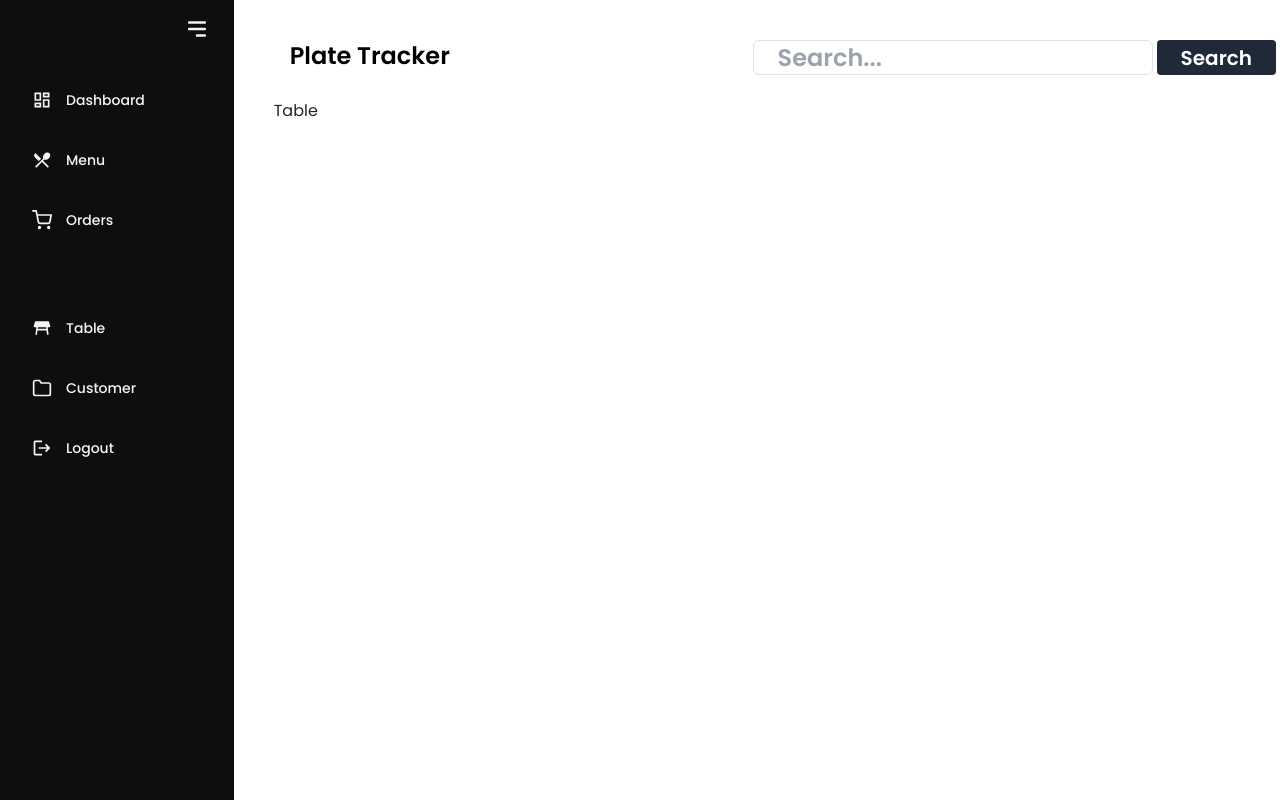
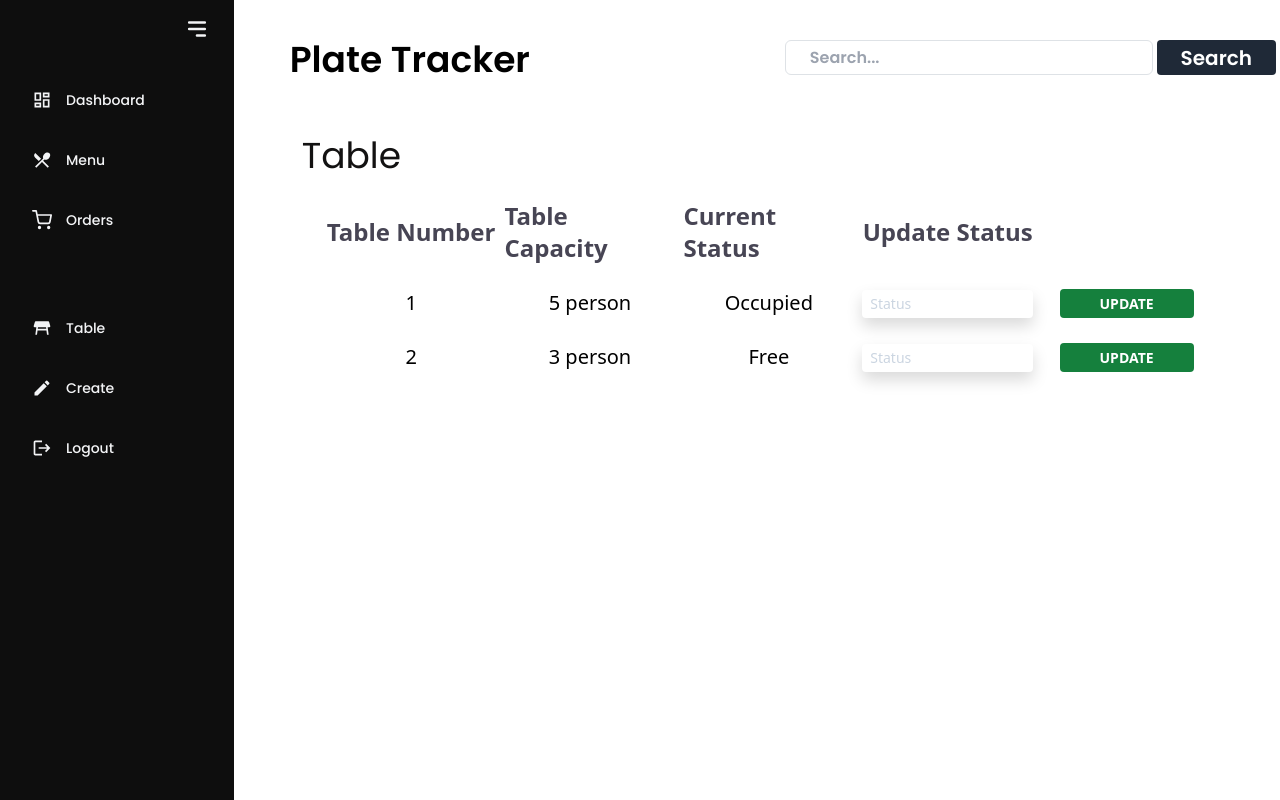
Before and after one commit to Legit-Ox/DBMS_Project, a React (Create React App) app in the folder frontend/: page /table in a window 1280 px wide. Built offline with nearby package versions, Linux system fonts and the light colour scheme; the HTML template or start-up script is replaced by a standard one.

Commit message:
Full complete restaurant

```diff
--- a/frontend/src/pages/restaurant/customer_rs.js
+++ b/frontend/src/pages/restaurant/customer_rs.js
@@ -3,9 +3,11 @@ import { HiMenuAlt3 } from "react-icons/hi";
 import { MdOutlineDashboard } from "react-icons/md";
 import { MdRestaurantMenu } from "react-icons/md";
 import { MdTableRestaurant } from "react-icons/md";
+import { MdCreate } from "react-icons/md";
 import { FiFolder, FiShoppingCart } from "react-icons/fi";
 import { MdLogout } from "react-icons/md";
 import { Link } from "react-router-dom";
+import { useNavigate } from "react-router-dom";
 
 function CustomerRs() {
   const menus = [
@@ -13,9 +15,10 @@ function CustomerRs() {
     { name: "Menu", link: "/menu", icon: MdRestaurantMenu },
     { name: "Orders", link: "/orders", icon: FiShoppingCart },
     { name: "Table", link: "/table", icon: MdTableRestaurant, margin: true },
-    { name: "Customer", link: "/customer", icon: FiFolder },
+    { name: "Create", link: "/customer", icon: MdCreate },
     { name: "Logout", link: "/", icon: MdLogout },
   ];
+  const navigate = useNavigate();
   const [open, setOpen] = useState(true);
   return (
     <section className="flex gap-6">
@@ -76,7 +79,27 @@ function CustomerRs() {
             </button>
           </div>
         </div>
-        <div>Customer</div>
+        <div className="w-full bg-white py-8 px-4">
+          <div className="flex-col justify-start my-auto">
+            <h1 className="text-[#131212] text-4xl mx-1">Create </h1>
+          </div>
+          <div className="mx-4 my-4 flex-col">
+          <div className="mx-5 my-auto justify-center">
+              <button onClick={() => navigate("/createRestaurant")}
+                type="button"
+                class=" rounded inline-block bg-red-500 px-10 pt-1 pb-1 mx-2 text-base w-101 font-normal leading-normal text-white"
+              >
+                Create Restaurant
+              </button>
+              <button onClick={() => navigate("/createMenu")}
+                type="button"
+                class=" rounded inline-block bg-green-500 px-10 pt-1 pb-1 mx-2 text-base w-56 font-normal leading-normal text-white"
+              >
+                Create Menu
+              </button>
+            </div>
+          </div>
+        </div>
       </div>
     </section>
   );
--- a/frontend/src/pages/restaurant/menu_res.js
+++ b/frontend/src/pages/restaurant/menu_res.js
@@ -5,6 +5,7 @@ import { MdRestaurantMenu } from "react-icons/md";
 import { MdTableRestaurant } from "react-icons/md";
 import { FiFolder, FiShoppingCart } from "react-icons/fi";
 import { MdLogout } from "react-icons/md";
+import { MdCreate } from "react-icons/md";
 import { Link } from "react-router-dom";
 
 function MenuRs() {
@@ -13,7 +14,7 @@ function MenuRs() {
     { name: "Menu", link: "/menu", icon: MdRestaurantMenu },
     { name: "Orders", link: "/orders", icon: FiShoppingCart },
     { name: "Table", link: "/table", icon: MdTableRestaurant, margin: true },
-    { name: "Customer", link: "/customer", icon: FiFolder },
+    { name: "Create", link: "/customer", icon: MdCreate },
     { name: "Logout", link: "/", icon: MdLogout },
   ];
   const [open, setOpen] = useState(true);
--- a/frontend/src/pages/restaurant/order_rs.js
+++ b/frontend/src/pages/restaurant/order_rs.js
@@ -5,6 +5,7 @@ import { MdRestaurantMenu } from "react-icons/md";
 import { MdTableRestaurant } from "react-icons/md";
 import { FiFolder, FiShoppingCart } from "react-icons/fi";
 import { MdLogout } from "react-icons/md";
+import { MdCreate } from "react-icons/md";
 import { Link } from "react-router-dom";
 
 function OrderRs() {
@@ -13,7 +14,7 @@ function OrderRs() {
     { name: "Menu", link: "/menu", icon: MdRestaurantMenu },
     { name: "Orders", link: "/orders", icon: FiShoppingCart },
     { name: "Table", link: "/table", icon: MdTableRestaurant, margin: true },
-    { name: "Customer", link: "/customer", icon: FiFolder },
+    { name: "Create", link: "/customer", icon: MdCreate },
     { name: "Logout", link: "/", icon: MdLogout },
   ];
   const [open, setOpen] = useState(true);
@@ -76,7 +77,72 @@ function OrderRs() {
             </button>
           </div>
         </div>
-        <div>Order</div>
+        <div className="w-full bg-white py-8 px-4">
+          <div className="flex-col justify-start my-auto">
+            <h1 className="text-[#131212] text-4xl mx-1">Orders</h1>
+          </div>
+          <div className="mx-2 my-3 bg-slate-200 gap-4">
+          <div className="my-1 mx-1 text-xl"> Order Id: #101214</div> <hr />
+          <div className="my-2 mx-2 text-xl"> Items Ordered : </div> <br />
+          <div className="grid md:grid-cols-2 mx-2 my-1 flex-col">
+            <div className="mx-1 my-auto font-sans text-2xl  font-semibold text-[#474554] justify-self-center">
+              Items
+            </div>
+            <div className="mx-1 my-auto font-sans text-2xl  font-semibold text-[#474554] justify-self-center">
+              Quantity
+            </div>
+          </div>
+          {/*Loop of the items that are ordered */}
+          <div className="grid md:grid-cols-2 mx-2 my-1 flex-col">
+            <div className="mx-1 my-auto font-sans text-xl font-medium text-black justify-self-center">
+            Margerita
+            </div>
+            <div className="mx-1 my-auto font-sans text-xl font-medium text-black justify-self-center">
+              1
+            </div>
+          </div>
+          <div className="grid md:grid-cols-2 mx-2 my-1 flex-col">
+            <div className="mx-1 my-auto font-sans text-xl font-medium text-black justify-self-center">
+            Pizza
+            </div>
+            <div className="mx-1 my-auto font-sans text-xl font-medium text-black justify-self-center">
+              2
+            </div>
+          </div>
+          <div className="grid md:grid-cols-2 mx-2 my-1 flex-col">
+            <div className="mx-1 my-auto font-sans text-xl font-medium text-black justify-self-center">
+            CoCo Cola
+            </div>
+            <div className="mx-1 my-auto font-sans text-xl font-medium text-black justify-self-center">
+              2
+            </div>
+          </div>
+
+           <hr />
+          {/*Loop ends */}
+          <div className="my-1 mx-1 text-xl"> Total Amount : &#x20B9; 800</div> <hr />
+          <div className="grid md:grid-cols-4 mx-2 my-3 flex-col">
+            <div className="mx-1 my-auto font-sans text-xl font-medium text-black justify-self-center">
+           Status
+            </div>
+            <div className="mx-1 my-auto font-sans text-xl font-medium text-black justify-self-center">
+              Pending
+            </div>
+            <div className="mx-1 my-auto font-sans text-xl font-medium text-black justify-self-center">
+            <input type="text" placeholder="Update" class="px-2 py-1 placeholder-slate-300 text-slate-600 relative bg-white rounded text-sm border-0 shadow outline-none focus:outline-none focus:ring w-full"/>
+            </div>
+            <div className="mx-1 my-auto font-sans text-xl font-medium text-black justify-self-center">
+              <button
+                type="button"
+                // onClick={addCartItemFunction(cartId, item.menu_item_id)}
+                class="inline-block rounded bg-green-700 px-10 pt-1 pb-1 text-sm font-bold uppercase leading-normal text-white"
+              >
+                Update
+              </button>
+            </div>
+          </div>
+           </div>
+        </div>
       </div>
     </section>
   );
--- a/frontend/src/pages/restaurant/owner_home.js
+++ b/frontend/src/pages/restaurant/owner_home.js
@@ -4,6 +4,7 @@ import { MdOutlineDashboard } from "react-icons/md";
 import { MdRestaurantMenu } from "react-icons/md";
 import { MdTableRestaurant } from "react-icons/md";
 import { MdLogout } from "react-icons/md";
+import { MdCreate } from "react-icons/md";
 import { FiFolder, FiShoppingCart } from "react-icons/fi";
 import { Link } from "react-router-dom";
 
@@ -13,7 +14,7 @@ const OwnerHome = () => {
     { name: "Menu", link: "/menu", icon: MdRestaurantMenu },
     { name: "Orders", link: "/orders", icon: FiShoppingCart },
     { name: "Table", link: "/table", icon: MdTableRestaurant, margin: true },
-    { name: "Customer", link: "/customer", icon: FiFolder },
+    { name: "Create", link: "/customer", icon: MdCreate },
     { name: "Logout", link: "/", icon: MdLogout },
   ];
   const [open, setOpen] = useState(true);
--- a/frontend/src/pages/restaurant/table_rs.js
+++ b/frontend/src/pages/restaurant/table_rs.js
@@ -2,18 +2,19 @@ import React, { useState } from "react";
 import { HiMenuAlt3 } from "react-icons/hi";
 import { MdOutlineDashboard } from "react-icons/md";
 import { MdRestaurantMenu } from "react-icons/md";
-import {  MdTableRestaurant } from "react-icons/md";
+import { MdTableRestaurant } from "react-icons/md";
+import { MdCreate } from "react-icons/md";
 import { FiFolder, FiShoppingCart } from "react-icons/fi";
-import {  MdLogout } from "react-icons/md";
+import { MdLogout } from "react-icons/md";
 import { Link } from "react-router-dom";
 
 function TableRs() {
   const menus = [
-        { name: "Dashboard", link: "/ownerHome", icon: MdOutlineDashboard},
+    { name: "Dashboard", link: "/ownerHome", icon: MdOutlineDashboard },
     { name: "Menu", link: "/menu", icon: MdRestaurantMenu },
     { name: "Orders", link: "/orders", icon: FiShoppingCart },
     { name: "Table", link: "/table", icon: MdTableRestaurant, margin: true },
-        { name: "Customer", link: "/customer", icon: FiFolder },
+    { name: "Create", link: "/customer", icon: MdCreate },
     { name: "Logout", link: "/", icon: MdLogout },
   ];
   const [open, setOpen] = useState(true);
@@ -63,22 +64,91 @@ function TableRs() {
         </div>
       </div>
       <div className="m-3 w-full">
-          <div className="m-3 w-full text-2xl text-black text font-semibold flex-col justify-start grid md:grid-cols-2">
-           <div className="justify-start my-2">Plate Tracker</div>
-           <div className="flex justify-end rounded my-2"><input
+        <div className="m-3 w-full text-black text font-semibold flex-col justify-start grid md:grid-cols-2">
+          <div className="justify-start my-2 text-4xl">Plate Tracker</div>
+          <div className="flex justify-end rounded my-2">
+            <input
               type="text"
               className="block w-[400px] h-[35px] px-4 py-2 text-[#0c0c0c] bg-white border rounded-md"
               placeholder="Search..."
             />
-              <button className="px-4 text-white bg-gray-800 border-l rounded mx-1">
+            <button className="px-4 h-[35px] text-white bg-gray-800 border-l rounded mx-1">
               Search
-              </button></div>
+            </button>
           </div>
-          <div>Table</div>
+        </div>
+        <div className="w-full bg-white py-8 px-4">
+          <div className="flex-col justify-start my-auto">
+            <h1 className="text-[#131212] text-4xl mx-1">Table</h1>
+          </div>
+          <div className="grid md:grid-cols-5 mx-4 my-4 flex-col">
+            <div className="mx-1 my-auto font-sans text-2xl  font-semibold text-[#474554] justify-self-center">
+              Table Number
+            </div>
+            <div className="mx-1 my-auto font-sans text-2xl  font-semibold text-[#474554] justify-self-center">
+              Table Capacity
+            </div>
+            <div className="mx-1 my-auto font-sans text-2xl  font-semibold text-[#474554] justify-self-center">
+              Current Status
+            </div>
+            <div className="mx-1 my-auto font-sans text-2xl  font-semibold text-[#474554] justify-self-center">
+              Update Status
+            </div>
+            <div className="mx-1 my-auto font-sans text-2xl font-semibold text-[#474554] justify-self-center"></div>
+          </div>
+          {/* Loop of the items*/}
+          <div className="grid md:grid-cols-5 mx-4 my-4 flex-col">
+            <div className="mx-1 my-auto font-sans text-xl font-medium text-black justify-self-center">
+              1
+            </div>
+            <div className="mx-1 my-auto font-sans text-xl font-medium text-black justify-self-center">
+              5 person
             </div>
 
+            <div className="mx-1 my-auto font-sans text-xl font-medium text-black justify-self-center">
+              Occupied
+            </div>
+            <div className="mx-1 my-auto font-sans text-xl font-medium text-black justify-self-center">
+            <input type="text" placeholder="Status" class="px-2 py-1 placeholder-slate-300 text-slate-600 relative bg-white rounded text-sm border-0 shadow outline-none focus:outline-none focus:ring w-full"/>
+            </div>
+            <div className="mx-1 my-auto font-sans text-xl font-medium text-black justify-self-center">
+              <button
+                type="button"
+                // onClick={addCartItemFunction(cartId, item.menu_item_id)}
+                class="inline-block rounded bg-green-700 px-10 pt-1 pb-1 text-sm font-bold uppercase leading-normal text-white"
+              >
+                Update
+              </button>
+            </div>
+          </div>
+          <div className="grid md:grid-cols-5 mx-4 my-4 flex-col">
+            <div className="mx-1 my-auto font-sans text-xl font-medium text-black justify-self-center">
+              2
+            </div>
+            <div className="mx-1 my-auto font-sans text-xl font-medium text-black justify-self-center">
+              3 person
+            </div>
+
+            <div className="mx-1 my-auto font-sans text-xl font-medium text-black justify-self-center">
+              Free
+            </div>
+            <div className="mx-1 my-auto font-sans text-xl font-medium text-black justify-self-center">
+            <input type="text" placeholder="Status" class="px-2 py-1 placeholder-slate-300 text-slate-600 relative bg-white rounded text-sm border-0 shadow outline-none focus:outline-none focus:ring w-full"/>
+            </div>
+            <div className="mx-1 my-auto font-sans text-xl font-medium text-black justify-self-center">
+              <button
+                type="button"
+                // onClick={addCartItemFunction(cartId, item.menu_item_id)}
+                class="inline-block rounded bg-green-700 px-10 pt-1 pb-1 text-sm font-bold uppercase leading-normal text-white"
+              >
+                Update
+              </button>
+            </div>
+          </div>
+        </div>
+      </div>
     </section>
   );
 }
 
-export default TableRs
+export default TableRs;
```
Lines whose indentation alone changed are shown as unchanged.
